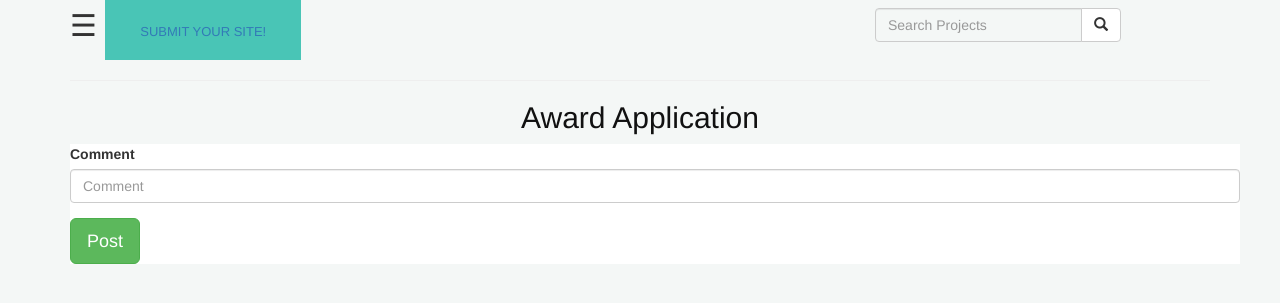
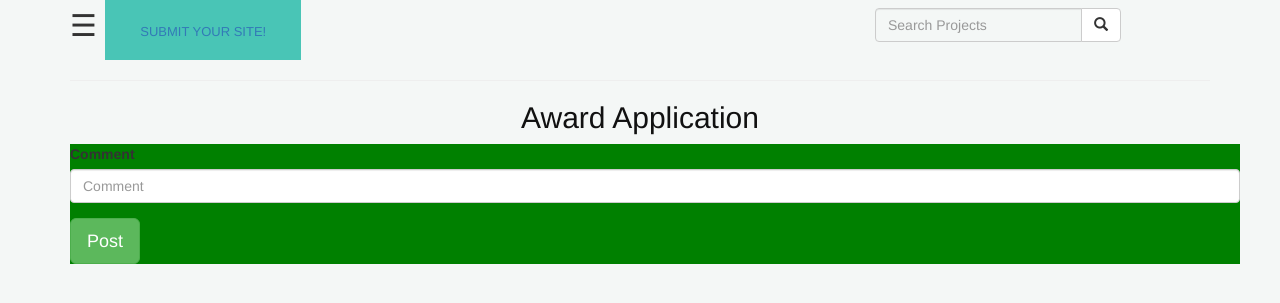
Before and after one commit to sandrineTuyizere/Awards-Application, a Django app: page /comment/1 in a window 1280 px wide. Shown: the top 303 px of the page. Run offline with Django 3.2, Linux system fonts and the light colour scheme; a user stored in the database is signed in; some libraries are stand-ins or nearby versions.

Commit message:
modifying Readme

```diff
--- a/award/templates/comment.html
+++ b/award/templates/comment.html
@@ -14,7 +14,7 @@
 </head>
 
 <body>
-<div class="container" style="background-color:#fff;">
+<div class="container" style="background-color:green;">
 
      <div class="row">
 
--- a/award/templates/registration/login.html
+++ b/award/templates/registration/login.html
@@ -33,7 +33,7 @@
       </div>
 
     </div>
-    <!-- empty div -->
+
     <div class="col-md-4"></div>
   </div>
 </div>
--- a/award/templates/registration/registration_form.html
+++ b/award/templates/registration/registration_form.html
@@ -2,7 +2,7 @@
 {% block content %}
 <div class="container">
   <div class="row">
-    <!-- Empty div -->
+
     <div class="col-md-4"></div>
     <div class="col-md-4">
       {% if form.errors %}
@@ -31,7 +31,7 @@
       </div>
 
     </div>
-    <!-- empty div -->
+
     <div class="col-md-4"></div>
   </div>
 </div>
```
Also changed, not shown: README.md.
